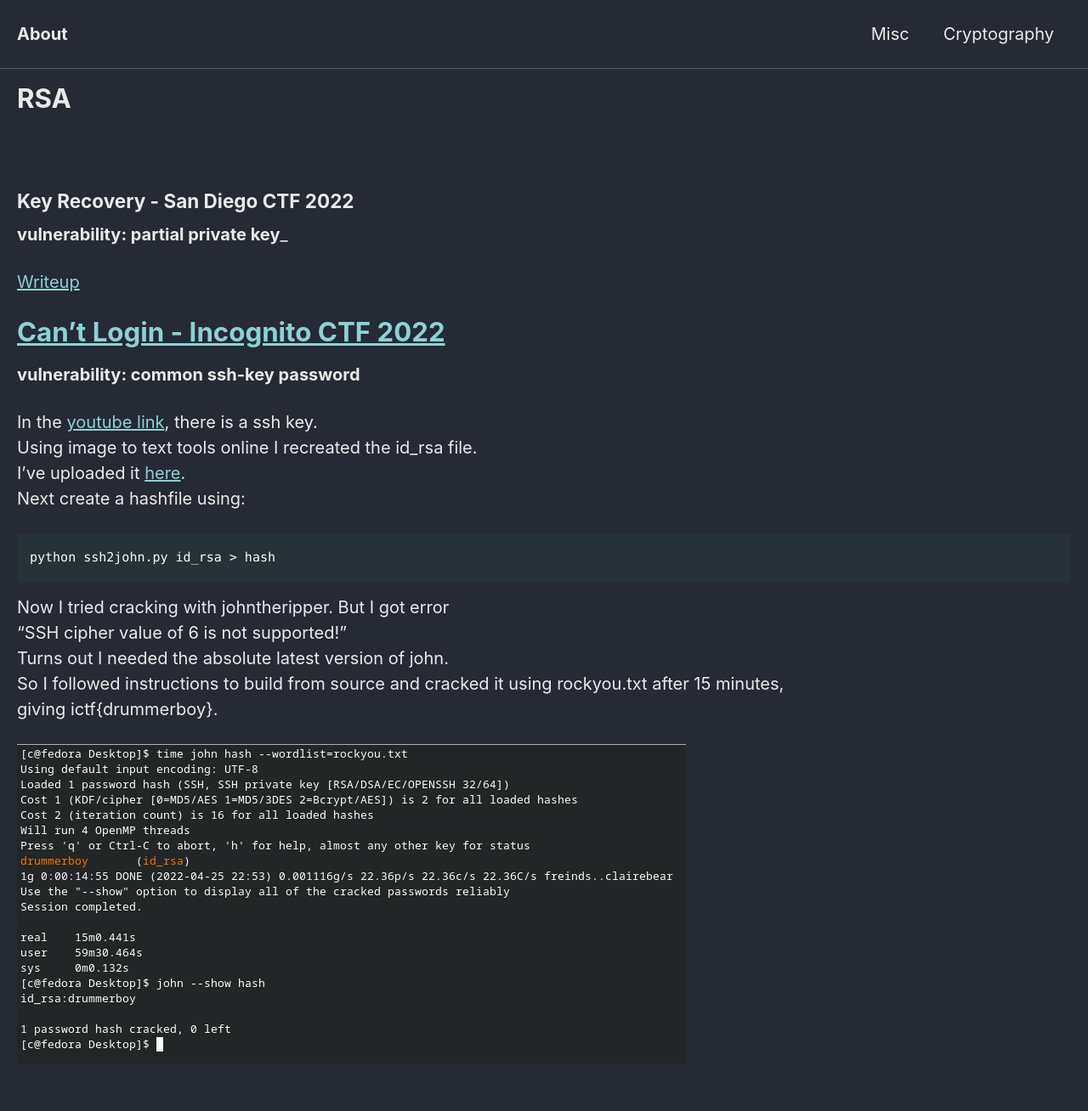
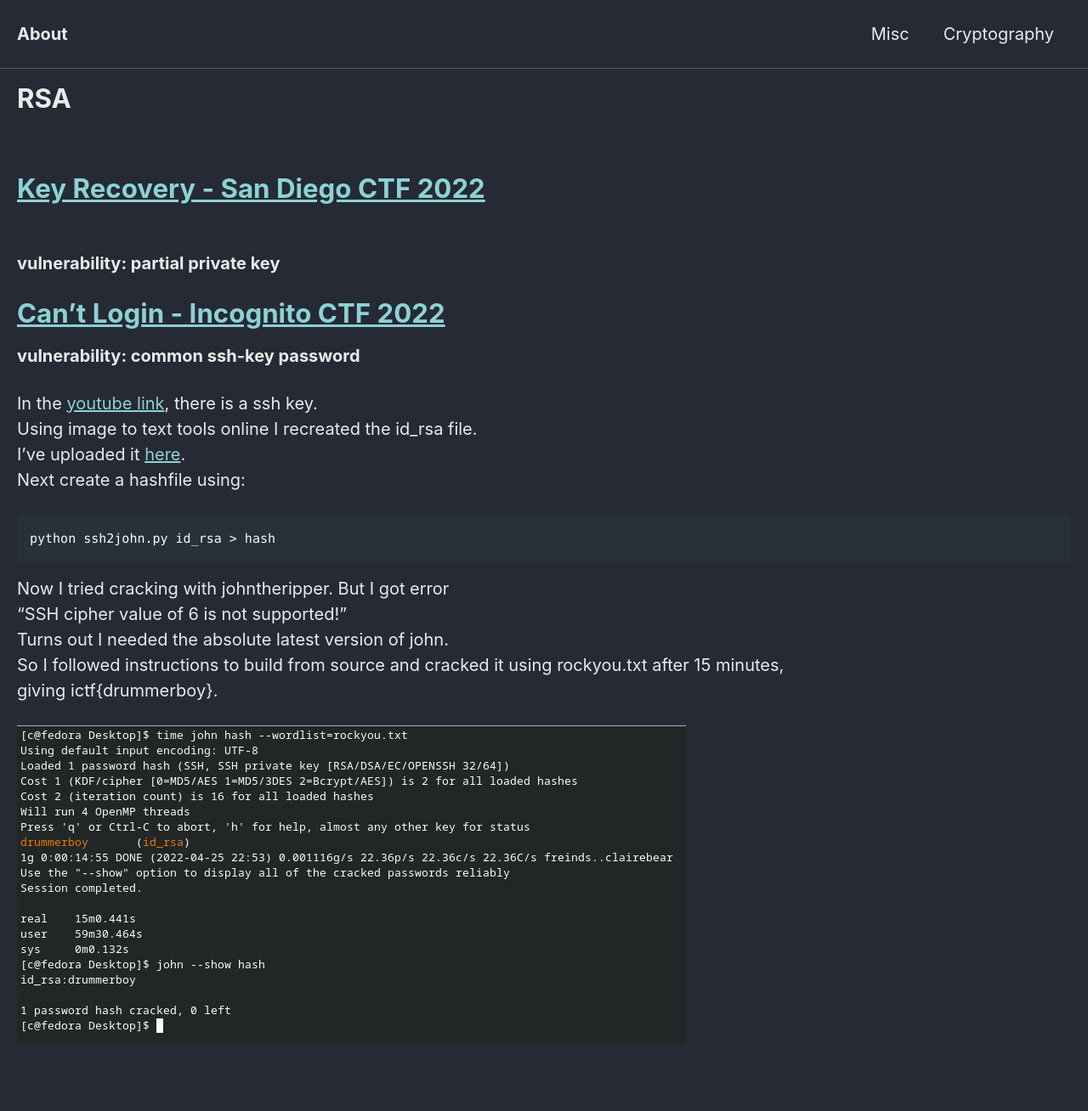
Before and after one commit to Connor-McCartney/Connor-McCartney.github.io, a Jekyll site: the page built from _pages/cryptography/rsa/rsa.md, in a window 1280 px wide. Shown: the whole page at 85% size. Built offline with Jekyll 4.4.1, drawn with Linux system fonts in a browser that asks for light colours; cached includes are drawn as plain includes; after the commit the page ends 1286 px from its top, so only the background shows below that.

Commit message:
Update rsa.md

```diff
--- a/_pages/cryptography/rsa/rsa.md
+++ b/_pages/cryptography/rsa/rsa.md
@@ -9,11 +9,8 @@ title: RSA
 
 
 
-### Key Recovery - San Diego CTF 2022
-
-__vulnerability: partial private key___
-
-[Writeup](/cryptography/rsa/key-recovery-SDCTF-2022)
+# [Key Recovery - San Diego CTF 2022](/cryptography/rsa/key-recovery-SDCTF-2022) <br>
+__vulnerability: partial private key__ <br>
 
 
 
```
